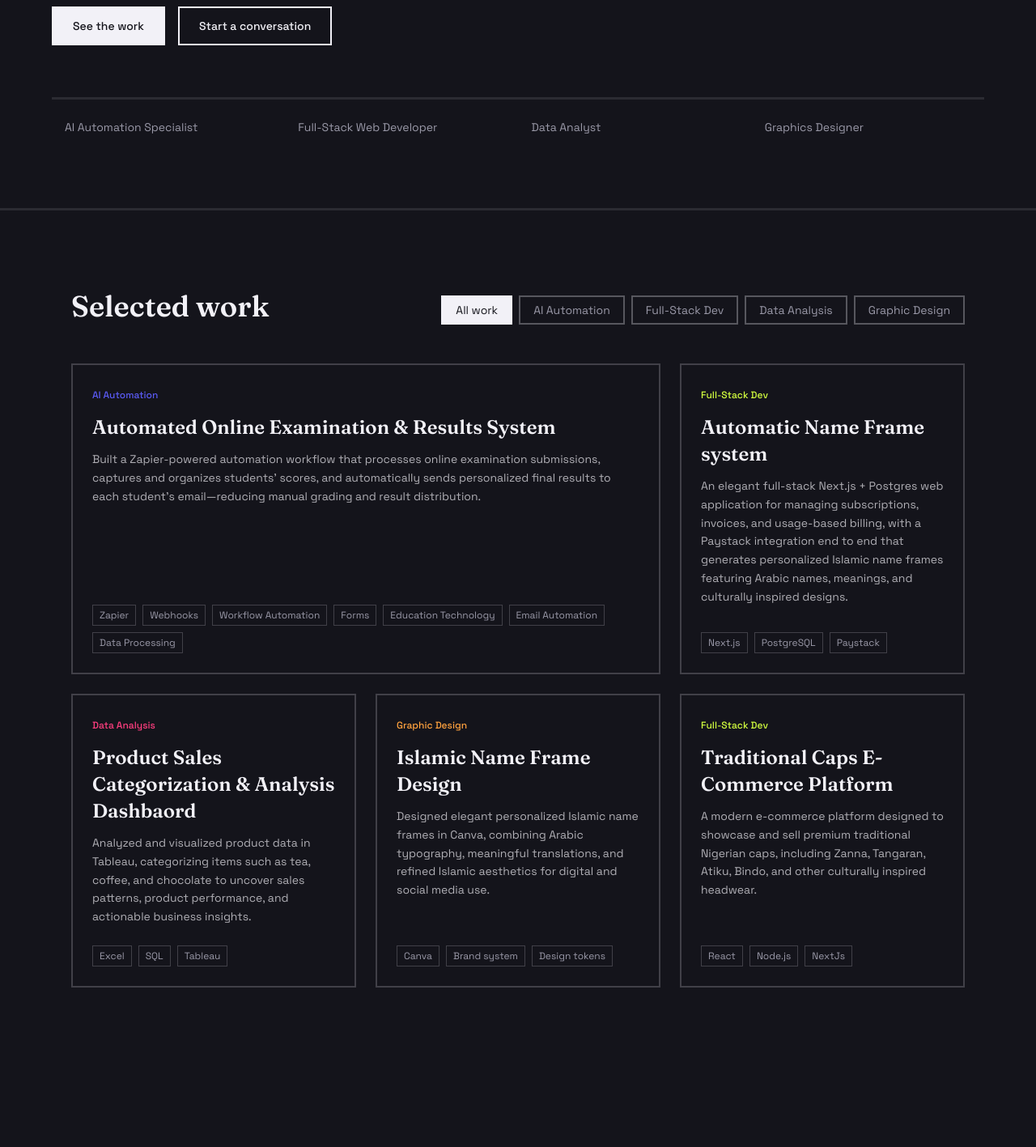
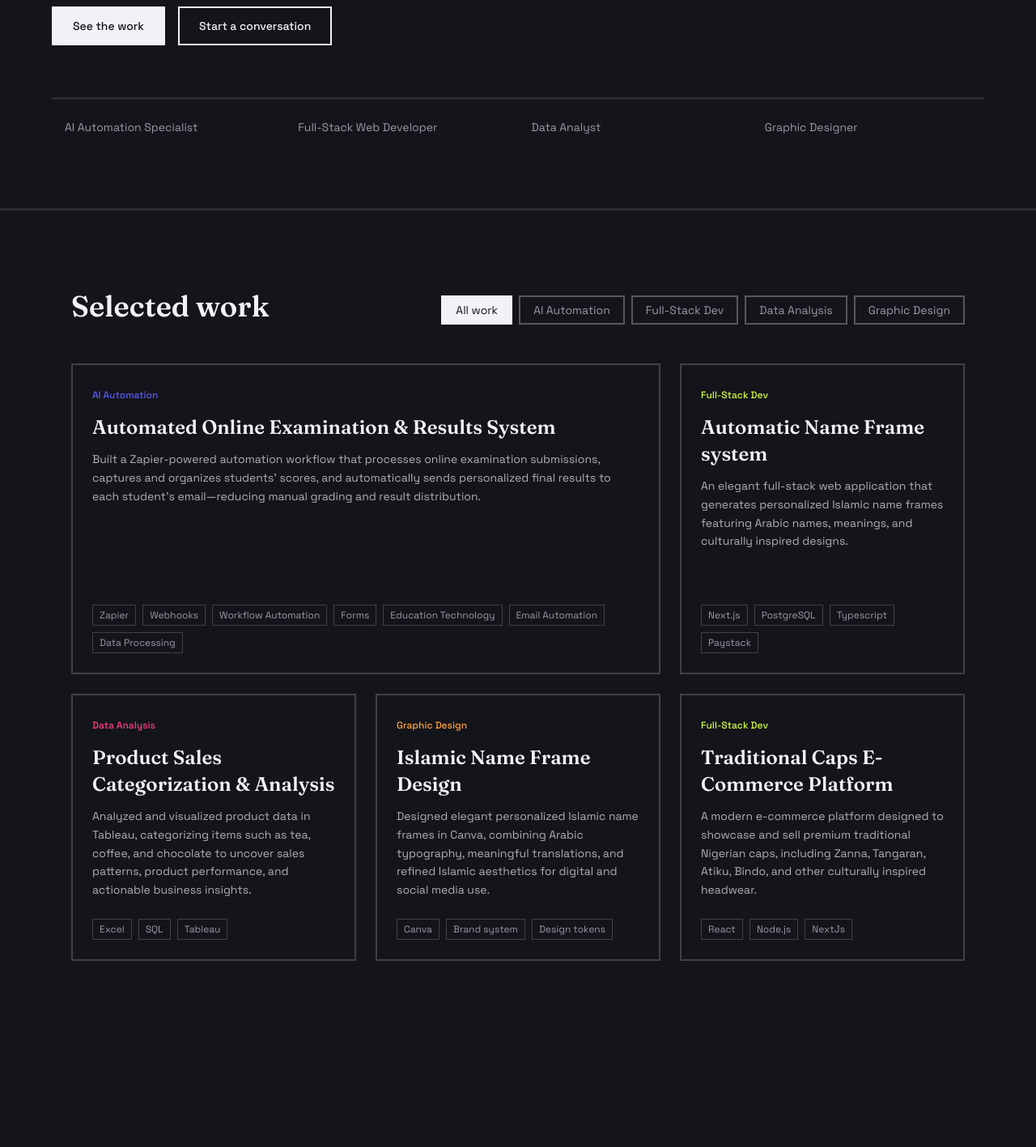
Before and after one commit to caliphridwan/Caliph_Portfolio, a Next.js app: page / in a window 1280 px wide. Shown: the part 540-1957 px from the top of the page at 81% size. Built offline with nearby package versions, Linux system fonts and the light colour scheme.

Commit message:
Final commit

```diff
--- a/components/Contact.tsx
+++ b/components/Contact.tsx
@@ -47,9 +47,7 @@ export default function Contact() {
               Let&apos;s work together.
             </h2>
             <p className="mt-4 max-w-prose font-body text-lg text-muted">
-              Open to remote roles and freelance projects across AI
-              automation, full-stack development, data analysis, or design —
-              tell me what you&apos;re building.
+              I'm open to remote opportunities and freelance projects in AI automation and full-stack development. Have a process that could be automated or a product that needs to be built? Let's talk.
             </p>
 
             <div className="mt-10 flex flex-wrap gap-4">
--- a/content.ts
+++ b/content.ts
@@ -21,7 +21,7 @@ export const profile = {
     "AI Automation Specialist",
     "Full-Stack Web Developer",
     "Data Analyst",
-    "Graphics Designer",
+    "Graphic Designer",
   ],
   location: "Ilorin, Nigeria — open to remote, any timezone",
   tagline:
@@ -44,9 +44,9 @@ export const about = {
     "",
   ],
   stats: [
-    { value: "4+", label: "Disciplines, one workflow" },
+    { value: "4+", label: " Core Disciplines" },
     { value: "20+", label: "Projects shipped" },
-    { value: "100%", label: "Remote-ready" },
+
   ],
 };
 
@@ -54,7 +54,7 @@ export const skills: { discipline: Discipline; items: string[] }[] = [
   {
     discipline: "ai",
     items: [
-      " Zapier / Make /n8n",
+      " Zapier / Make /API Integration / Webhooks",
       "OpenAI / Claude / Gemini APIs",
       "Workflow & prompt design",
     ],
@@ -113,14 +113,14 @@ export const projects: Project[] = [
     title: " Automatic Name Frame system ",
     discipline: "dev",
     summary:
-      "An elegant full-stack Next.js + Postgres web application for managing subscriptions, invoices, and usage-based billing, with a Paystack integration end to end that generates personalized Islamic name frames featuring Arabic names, meanings, and culturally inspired designs.",
-    tags: ["Next.js", "PostgreSQL", "Paystack"],
+      "An elegant full-stack web application that generates personalized Islamic name frames featuring Arabic names, meanings, and culturally inspired designs.",
+    tags: ["Next.js", "PostgreSQL", "Typescript", "Paystack"],
     href: "https://github.com/caliphridwan/CRFRAMES",
     repo: "#",
     size: "md",
   },
   {
-    title: "Product Sales Categorization & Analysis Dashbaord",
+    title: "Product Sales Categorization & Analysis",
     discipline: "data",
     summary:
       "Analyzed and visualized product data in Tableau, categorizing items such as tea, coffee, and chocolate to uncover sales patterns, product performance, and actionable business insights.",
@@ -170,7 +170,7 @@ export const experience: ExperienceItem[] = [
     period: "2023 — 2025",
     role: "Front-End Web Development Tutor & Mentor",
     org: "Kofar Durbi Foundation Tech Hub,",
-    discipline: "data",
+    discipline: "dev",
     description:
       "Trained and mentored hundreds of students in front-end web development, helping learners develop practical skills and confidence in building websites and web applications.",
   },
@@ -180,7 +180,7 @@ export const experience: ExperienceItem[] = [
     org: "Self Employed,",
     discipline: "data",
     description:
-      " Used data analysis and visualization techniques to transform raw information into meaningful insights that support better decision-making.",
+      " Analyzed and visualized datasets using Excel, SQL, and Tableau to identify trends, product performance, and actionable business insights.",
   },
   {
     period: "2023-Present",
@@ -193,9 +193,9 @@ export const experience: ExperienceItem[] = [
   },
   {
     period: "Education",
-    role: "B.sc Computer Science/Economics",
+    role: "B.sc Computer Science & Economics",
     org: "Bayero University, Kano.",
     discipline: "dev",
-    description: "Best graduating student, Department of Computer Science & Economics, Faculty of Computing.",
+    description: "Best Graduating Student — Department of Computer Science & Economics, Faculty of Computer Science & Information Technology.",
   },
 ];
```
